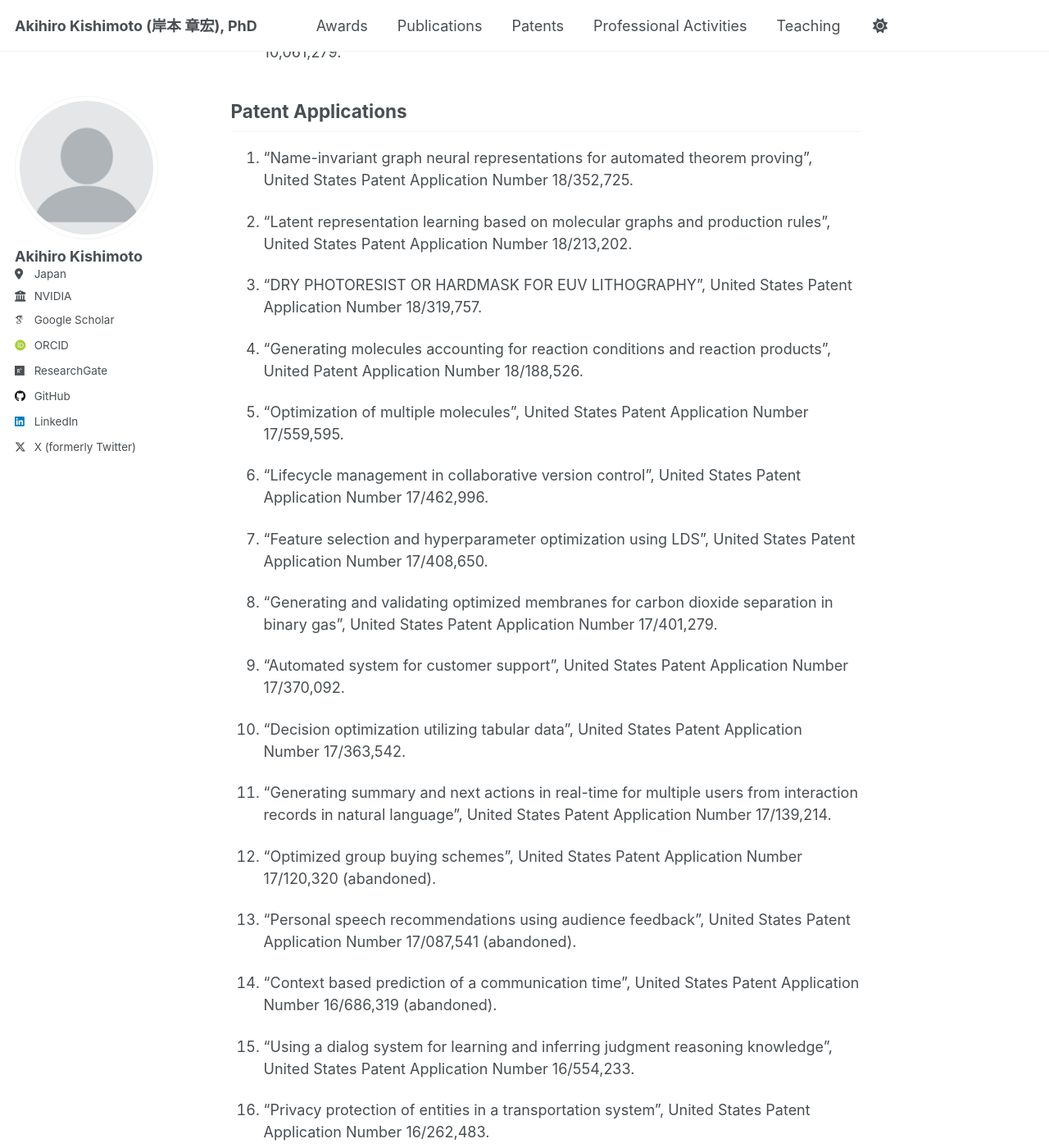
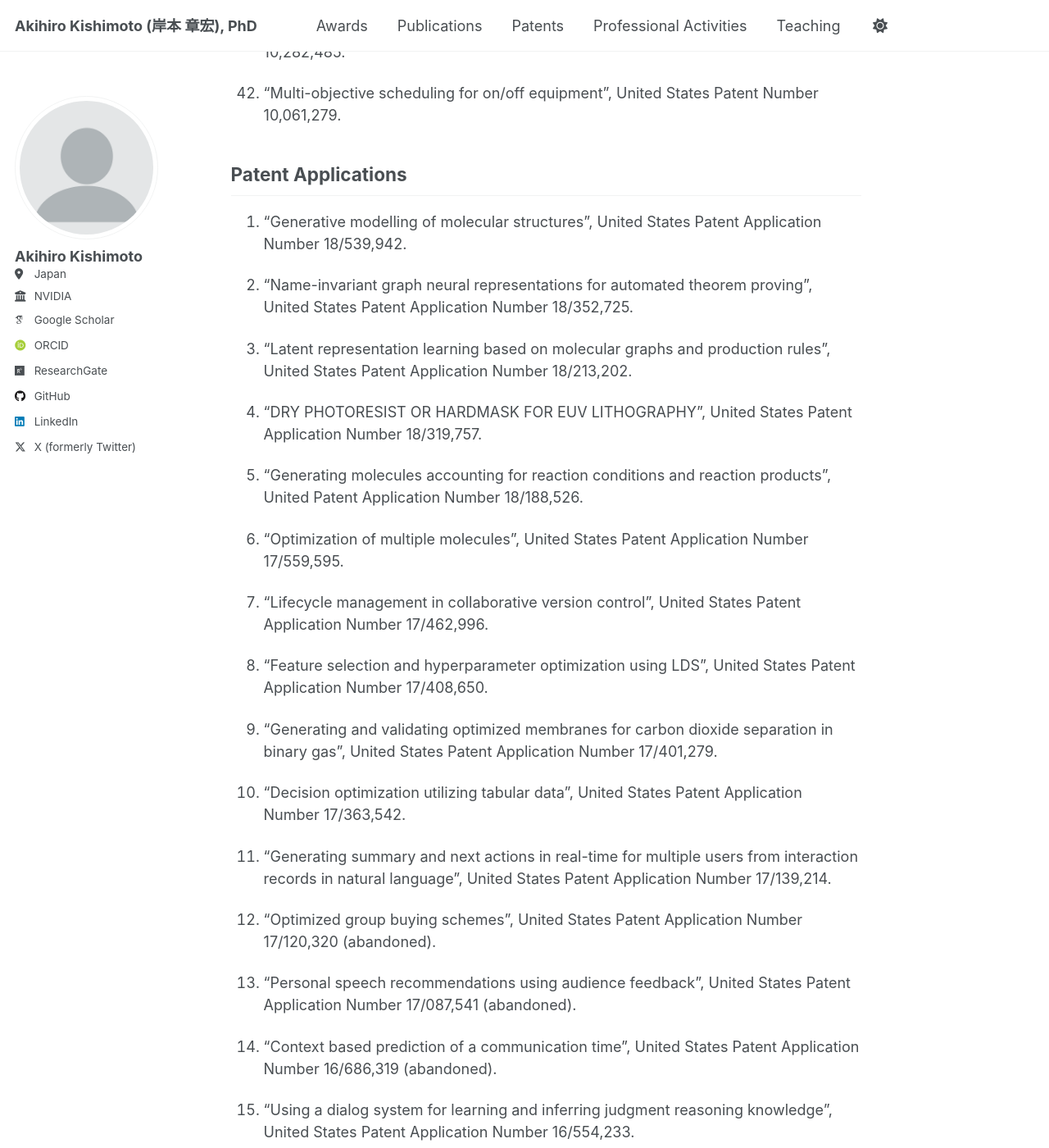
Before and after one commit to kishimoto1974/kishimoto1974.github.io, a Jekyll site: the page built from _pages/patents.md, in a window 1280 px wide and 1400 px high, scrolled down 3046 px. Shown: the whole window at 82% size. Built offline with Jekyll 4.4.1, drawn with Linux system fonts in a browser that asks for light colours; some web fonts are replaced; some of the changed text lies outside the part shown.

Commit message:
update patent list

```diff
--- a/_pages/patents.md
+++ b/_pages/patents.md
@@ -92,6 +94,8 @@ You can also find my patents on [my Google Scholar profile](https://scholar.goog
 
 ## Patent Applications
 
+1. "Generative modelling of molecular structures", United States Patent Application Number 18/539,942.
+
 1. "Name-invariant graph neural representations for automated theorem proving", United States Patent Application Number 18/352,725.
 
 1. "Latent representation learning based on molecular graphs and production rules", United States Patent Application Number 18/213,202.
@@ -107,8 +111,6 @@ You can also find my patents on [my Google Scholar profile](https://scholar.goog
 1. "Feature selection and hyperparameter optimization using LDS", United States Patent Application Number 17/408,650.
 
 1. "Generating and validating optimized membranes for carbon dioxide separation in binary gas", United States Patent Application Number 17/401,279.
-
-1. "Automated system for customer support", United States Patent Application Number 17/370,092.
 
 1. "Decision optimization utilizing tabular data", United States Patent Application Number 17/363,542.
 
```
Also changed, not shown: other parts of _pages/patents.md (+2 -0 lines).
